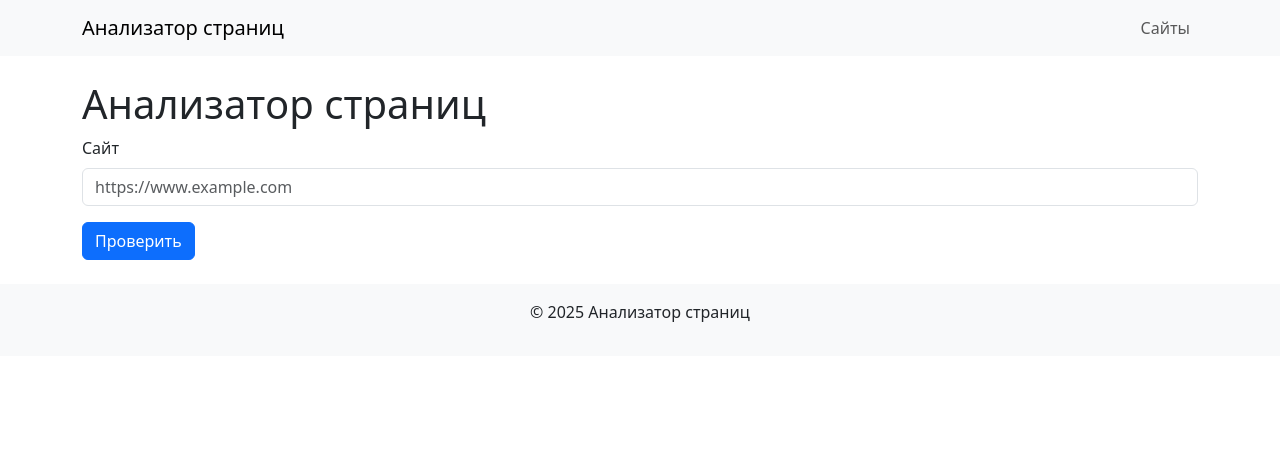
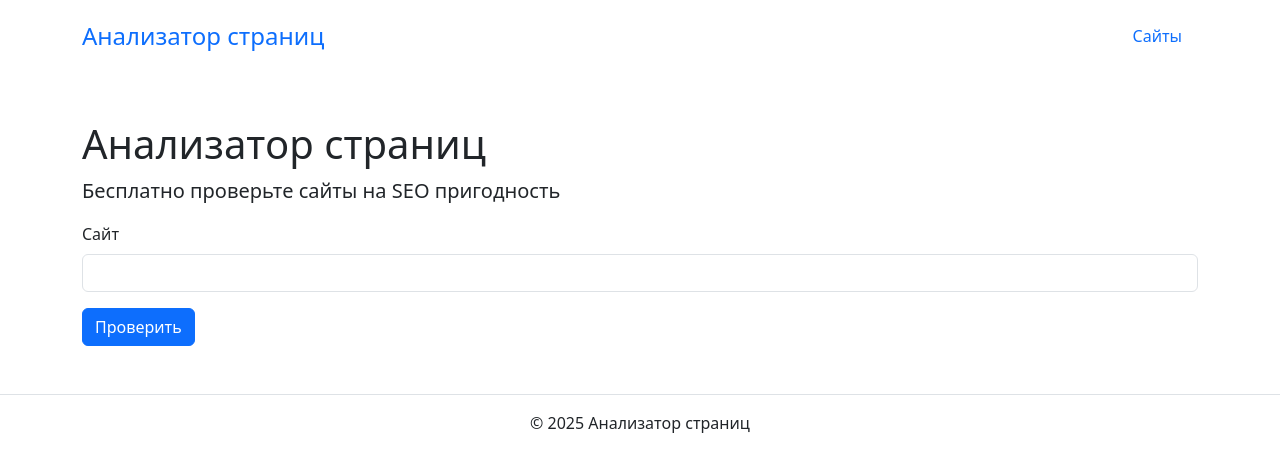
Before and after one commit to Knyazev782/python-project-83, a Flask app: page / in a window 1280 px wide. Shown: the top 472 px of the page. Run offline with Flask 2, Linux system fonts and the light colour scheme.

Commit message:
исправил html формы 2.0

```diff
--- a/page_analyzer/templates/index.html
+++ b/page_analyzer/templates/index.html
@@ -5,40 +5,44 @@
     <meta name="viewport" content="width=device-width, initial-scale=1.0">
     <title>Анализатор страниц</title>
     <link href="https://cdn.jsdelivr.net/npm/bootstrap@5.3.0/dist/css/bootstrap.min.css" rel="stylesheet">
-    <script src="https://cdn.jsdelivr.net/npm/bootstrap@5.3.0/dist/js/bootstrap.bundle.min.js"></script>
 </head>
 <body>
-    <header>
-        <nav class="navbar navbar-expand-lg navbar-light bg-light">
+    <header class="p-3">
         <div class="container">
-                <a class="navbar-brand" href="/">Анализатор страниц</a>
-                <div class="navbar-nav">
-                    <a class="nav-link" href="/urls">Сайты</a>
+            <nav class="d-flex flex-wrap align-items-center justify-content-between">
+                <a href="{{ url_for('index') }}" class="fs-4 text-decoration-none">Анализатор страниц</a>
+                <ul class="nav">
+                    <li class="nav-item"><a href="{{ url_for('list_urls') }}" class="nav-link">Сайты</a></li>
+                </ul>
+            </nav>
         </div>
-            </div>
-        </nav>
     </header>
-    <main class="container mt-4">
+
+    <main>
+        <div class="container mt-5">
             <h1>Анализатор страниц</h1>
-        {% with messages = get_flashed_messages(with_categories=true) %}
+            <p class="lead">Бесплатно проверьте сайты на SEO пригодность</p>
+            {% with messages = get_flashed_messages() %}
                 {% if messages %}
-                {% for category, message in messages %}
-                    <div class="alert alert-{{ category }} alert-dismissible fade show" role="alert">
+                    {% for message in messages %}
+                        <div class="alert alert-info" role="alert">
                             {{ message }}
-                        <button type="button" class="btn-close" data-bs-dismiss="alert" aria-label="Close"></button>
                         </div>
                     {% endfor %}
                 {% endif %}
             {% endwith %}
-        <form method="post" action="/">
+
+            <form method="POST" action="{{ url_for('add_url') }}">
                 <div class="mb-3">
                     <label for="url" class="form-label">Сайт</label>
-                <input type="text" class="form-control" id="url" name="url" placeholder="https://www.example.com" required>
+                    <input type="text" class="form-control" id="url" name="url" value="{{ request.form.url or '' }}" required>
                 </div>
                 <button type="submit" class="btn btn-primary">Проверить</button>
             </form>
+        </div>
     </main>
-    <footer class="bg-light py-3 mt-4">
+
+    <footer class="p-3 mt-5 border-top">
         <div class="container text-center">
             <p>© 2025 Анализатор страниц</p>
         </div>
```
Also changed, not shown: page_analyzer/templates/url.html (+24 -9 lines), page_analyzer/templates/urls.html (+32 -6 lines). Lines whose indentation alone changed are shown as unchanged.
